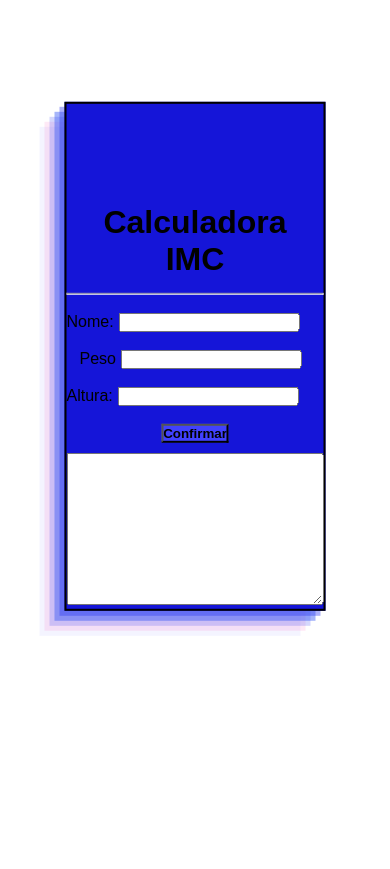
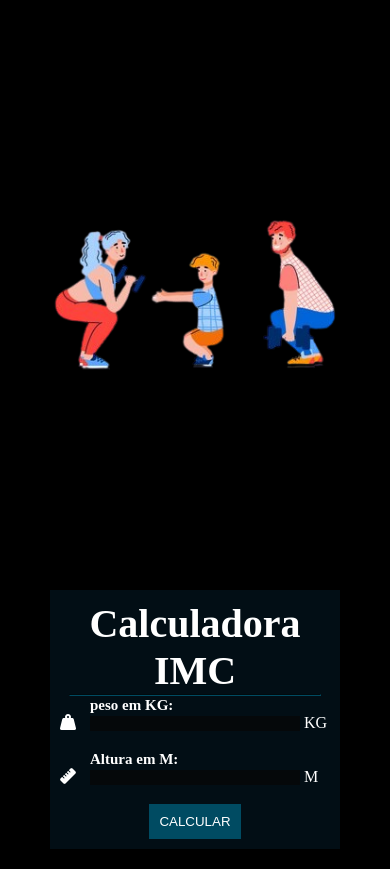
Before and after one commit to ggvictor/IMC, a plain HTML site: page index.html in a window 390 px wide. Before the commit the page ends 844 px from the top, so only its background shows below. Drawn offline with Linux system fonts and the light colour scheme; a web font is replaced by a local one.

Commit message:
mudanças no projeto

```diff
--- /dev/null
+++ b/estilos/smartphone.css
@@ -0,0 +1,41 @@
+@media (max-width:420px){
+    body{
+        overflow-x:hidden ;
+    }
+    main img{
+        height: 290px;
+        width: 340px;
+        margin-top: 150px;
+        margin-right: 0px;
+    }
+    main div.imc {
+        width: 290px;
+    }
+    main div.imc div.input{
+        width: 290px;
+    }
+    main div.imc hr{
+        margin: none;
+        width: 250px;
+        border-color: #004B62;
+    }
+    main div.imc div.input h1{
+        font-size: 40px;
+        padding-top: 10px;
+        font-weight: bold;
+        text-align: center;
+    }
+    main div.imc div.input label{
+        font-size: 15px;
+        font-weight: bold;
+        margin-left: 40px;
+        margin-top: 30px;
+    }
+    main div.imc div.input input{
+        margin-left: 10px;
+        width:210px;
+        background-color: #05080A;
+        border: none;
+        color: white;
+    }
+}
--- /dev/null
+++ b/estilos/style.css
@@ -0,0 +1,116 @@
+@charset "utf-8";
+@import url('https://fonts.googleapis.com/css2?family=Khula:wght@700&display=swap');
+* {
+    margin: 0;
+    padding: 0;
+    text-decoration: none;
+}
+body{
+    font-family: 'Khula';
+    color: white;
+    background-color: black;
+    display: flex;
+    align-items: center;
+    justify-content: center;
+    height: 100%;
+}
+main{
+    display: flex;
+
+}
+main img{
+    height: 312px;
+    width: 360px;
+    margin-top: 150px;
+    margin-right: 30px;
+}
+
+ main div.imc{
+    margin-bottom: 20px;
+    background-color: #020E15;
+    margin-top: 150px;
+}
+main div.imc hr{
+    margin: auto;
+    width: 589px;
+    border-color: #004B62;
+}
+main div.imc div.input{
+    width: 648px;
+}
+main div.imc div.input h1{
+    font-size: 50px;
+    padding-top: 10px;
+    font-weight: bold;
+    text-align: center;
+}
+main div.imc div.input label{
+    font-size: 35px;
+    font-weight: bold;
+    margin-left: 40px;
+}
+main div.imc div.input input{
+    margin-left: 10px;
+    width:524px;
+    background-color: #05080A;
+    border: none;
+    color: white;
+}
+main div.imc div.input i{
+    margin-left: 10px;
+}
+main div.imc div.input div.button{
+    text-align: center;
+}
+main div.imc div.input button{
+    margin: auto;
+    background-color: #004B62;
+    border:none;
+    color: white;
+    padding: 10px;
+    cursor: pointer;
+    margin-bottom:10px;
+}
+main div.imc div.input button:hover{
+    opacity: 0.8;
+}
+/* parte do resultado */
+main div.imc div#resultado{
+    display: flex;
+    flex-direction: column;
+}
+main div.imc div#resultado{
+    display: none;
+}
+main div.imc div#resultado div.imc_div{
+    display: flex;
+    flex-direction: row;
+}
+main div.imc div#resultado span#imc_result{
+    margin-top: 10px;
+    margin-left: 10px;
+    font-size: 28px;
+    color: rgb(0, 182, 0);
+}
+main div.imc div#resultado span#seu_imc{
+    margin-left: 10px;
+    margin-bottom: 10px;
+}
+main div.imc div#resultado div.imc_div span#texto{
+    margin-left: 40px;
+}
+main div.imc div#resultado div.final {
+    text-align: center;
+    color: #0000ff;
+    margin-top: 5px;
+    padding-bottom: 10px;
+}
+main div.imc div#resultado div.final a {
+    color: #0000ff;
+}
+main div.imc div#resultado div.final a:active{
+    color: rgb(53, 1, 53);
+}
+main div.imc div#resultado div.final:hover{
+    opacity: 0.8;
+}
--- /dev/null
+++ b/estilos/tablet.css
@@ -0,0 +1,8 @@
+@media(max-width:900px){
+    main{
+        display: flex;
+        flex-direction: column;
+        align-items: center;
+        justify-content: center;
+    }
+}
--- a/index.html
+++ b/index.html
@@ -5,27 +5,49 @@
     <meta name="viewport" content="width=device-width, initial-scale=1.0">
 
     <title>IMC</title>
-    <link rel="stylesheet" href="style.css">
+    <link rel="stylesheet" href="estilos/style.css">
+    <link rel="stylesheet" href="estilos/tablet.css">
+    <link rel="stylesheet" href="estilos/smartphone.css">
+    <link rel="stylesheet" href="https://cdnjs.cloudflare.com/ajax/libs/font-awesome/6.5.1/css/all.min.css" integrity="sha512-DTOQO9RWCH3ppGqcWaEA1BIZOC6xxalwEsw9c2QQeAIftl+Vegovlnee1c9QX4TctnWMn13TZye+giMm8e2LwA==" crossorigin="anonymous" referrerpolicy="no-referrer" />
 </head>
 <body>
     <main>
-        <h1>Calculadora IMC</h1>
-        <hr>
-        <br>
-            <div class="input">
-                <label for="nome">Nome:</label>
-                <input type="text" required name="nome" id="nome" >
-                <br> <br>
-                <label for="peso" class="peso">Peso</label>
-                <input type="number" required name="peso" id="peso">
-                <br> <br>
-                <label for="altura">Altura:</label>
-                <input type="number" required name="altura" id="altura" >
-                <br> <br>
+        <img src="imagens/famila_imc-removebg-preview.png" alt="foto de uma familia">
+            <div class="imc">
+                <div class="input">
+                    <h1>Calculadora IMC</h1>
+                    <hr>
+
+                    <label for="peso" class="peso">peso em KG:</label>
+                    <br>
+                    <i class="fa-solid fa-weight-hanging"></i>
+                    <input type="number" required name="peso" id="peso">
+                    <span>KG</span>
+                    <br> <br>
+                    <label for="altura">Altura em M:</label>
+                    <br>
+                    <i class="fa-solid fa-ruler"></i>
+                    <input type="number" required name="altura" id="altura" >
+                    <span>M</span>
+                    <br> <br>
+                    <div class="button" id="button"><button>CALCULAR</button></div>
+                </div>
+                <div id="resultado">
+                    <hr>
+                        <span id="imc_result">00</span>
+                        <div class="imc_div">
+                            <span id="seu_imc">seu IMC</span>
+
+                           <span id="texto">00</span>
+                        </div>
+                    <hr>
+                    <div class="final">
+                        <a href="https://www.tuasaude.com/imc/" target="_blank" rel="noopener">Quer saber mais Sobre IMC</a>
+                        <i class="fa-solid fa-up-right-from-square"></i>
+                    </div>
+                </div>
             </div>
-            <div class="calcular"><input type="submit" value="Confirmar" onclick="evento()"></div>
-            <textarea name="resposta" id="texto" cols="30" rows="10"></textarea>
     </main>
-<script src="index.js"></script>
+<script src="scripts/index.js"></script>
 </body>
 </html>
--- a/index.js
+++ /dev/null
@@ -1,8 +0,0 @@
-
-function evento(){
-    let nome = document.querySelector("#nome").value;
-    let peso = document.querySelector("#peso").value;
-    let altura = document.querySelector("#altura").value;
-    let resultado = peso / (altura *altura);
-    document.getElementById("texto").innerHTML=(` olá ${nome} , seu peso é de ${peso}KG e sua altura de ${altura} portanto seu imc é igual a ${resultado.toFixed(1)}`);
-}
--- /dev/null
+++ b/scripts/index.js
@@ -0,0 +1,45 @@
+    const calcular = document.getElementById("button");
+    let resultado = peso / (altura *altura);
+
+    document.querySelector("#button").addEventListener('click',function(){
+        let peso = document.querySelector("#peso").value;
+        let altura = document.querySelector("#altura").value;
+
+        peso = parseFloat(peso);
+        altura = parseFloat(altura);
+
+        if (isNaN(peso) || isNaN(altura) || altura <= 0 || peso <= 0) {
+            alert("Por favor, insira valores válidos para peso e altura.");
+            return;
+        }
+
+        let resultado = peso / (altura *altura);
+        const imcResultado = document.getElementById("imc_result");
+        const resultadoTotal = document.getElementById("resultado");
+
+        resultadoTotal.style.display="block";
+        imcResultado.innerHTML =`  ${resultado.toFixed(1)}`
+
+        const txt = document.getElementById("texto");
+        if(resultado <=16.9){
+            txt.innerText="Você esta muito abaixo do peso";
+        }
+        else if(resultado>=17 && resultado <=18.4){
+            txt.innerText="Você esta abaixo do peso";
+        }
+        else if(resultado>=18.5 && resultado <=24.9){
+            txt.innerText="Você esta com um peso normal";
+        }
+        else if(resultado>=25 && resultado <=29.9){
+            txt.innerText="Você esta acima do peso";
+        }
+        else if(resultado>=30 && resultado <=34.9){
+            txt.innerText="Você esta com obesidade de 1° grau";
+        }
+        else if(resultado>=35 && resultado <=40){
+            txt.innerText="Você esta com obesidade de 2° grau";
+        }
+        else if(resultado>=41){
+            txt.innerText="Você esta com obesidade de 3° grau";
+        }
+    })
--- a/style.css
+++ /dev/null
@@ -1,54 +0,0 @@
-@charset "utf-8";
-* {
-    margin: 0;
-    padding: 0;
-    text-decoration: none;
-}
-body{
-    font-family: Arial, Helvetica, sans-serif;
-    position: relative;
-}
-main {
-    max-height: 600px;
-    max-width: 300px;
-    padding-top: 100px;
-    text-align: center;
-    background-color: rgb(21, 21, 216);
-    position: absolute;
-    left: 50%;
-    top: 50%;
-    transform: translate(-50% , 20%);
-    box-shadow: rgba(46, 59, 240, 0.4) -5px 5px, rgba(46, 82, 240, 0.425) -10px 10px, rgba(46, 59, 240, 0.2) -15px 15px, rgba(240, 46, 170, 0.1) -20px 20px, rgba(49, 46, 240, 0.05) -25px 25px;
-    border: 2px solid black;
-}
-h1{
-    padding: 0 10px 15px 10px;
-
-}
-.input{
-    text-align: left;
-
-}
-.input > .peso {
-
-    padding: 10px 0 10px 13px ;
-}
-.calcular{
-    padding-bottom: 10px;
-
-}
-.calcular > input {
-    background-color: rgb(65, 65, 255);
-    font-weight: bolder;
-    cursor: pointer;
-}
-.calcular > input:hover{
-    background-color: black;
-    color: rgb(65, 65, 255);
-    transition: 1s;
-    padding: 7px;
-}
-main > textarea{
-    text-align: justify;
-    font-weight: bold;
-}
```
Also changed, not shown: imagens/famila_imc-removebg-preview.png (added), imagens/peso.png (added), imagens/peso1.png (added), imagens/regua-na-posicao-diagonal.png (added).
